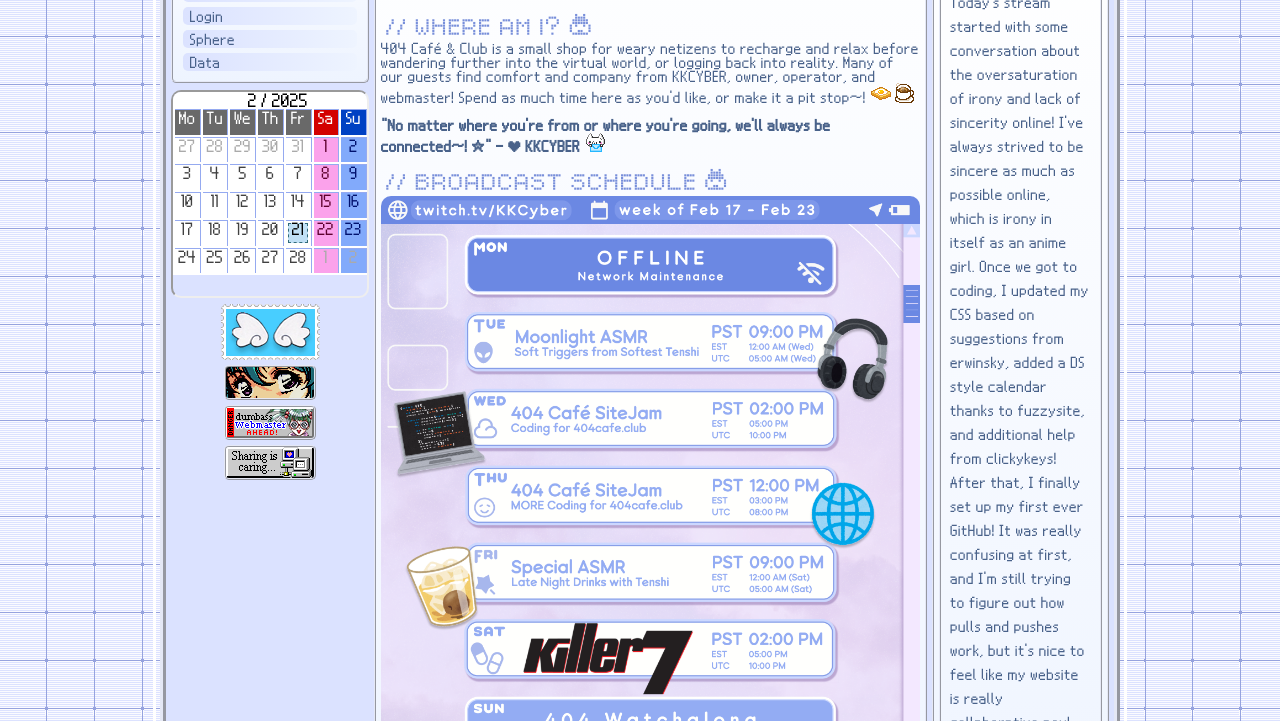
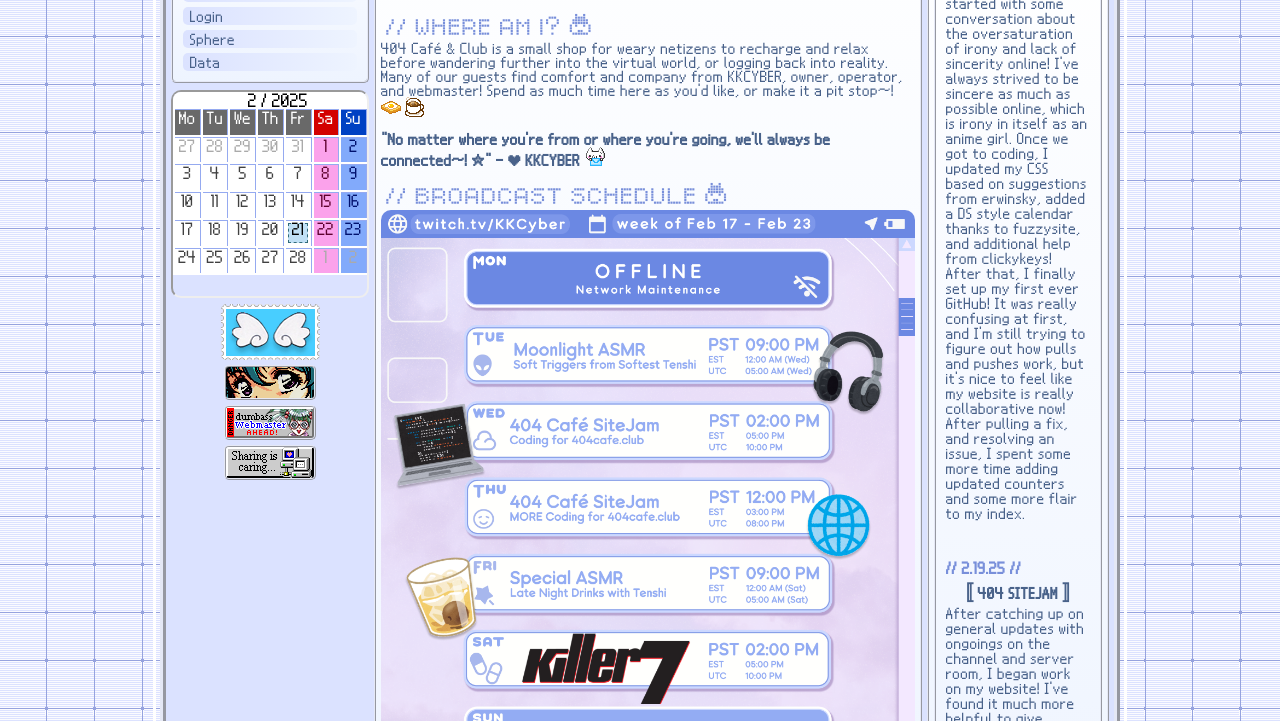
Before and after one commit to fuzzysh/404cafeclub, a plain HTML site: page 404cafeclub/index.html in a window 1280 px wide. Shown: the part 323-1044 px from the top of the page. Drawn offline with Linux system fonts and the light colour scheme; a web font is replaced by a local one.

Commit message:
adjust line-height for the paragraph tags within .scroll, and center .analysis-heading and stop it from wrapping.

```diff
--- a/404cafeclub/css/cyanobacteria.css
+++ b/404cafeclub/css/cyanobacteria.css
@@ -323,6 +323,10 @@
         margin-bottom: 25px;
 }
 
+.scroll p {
+        line-height: .75em;
+}
+
 .align {
 	display: flex;
 	justify-content: center;
@@ -359,7 +363,10 @@
 
 .analysis-heading {
         font-weight: bold;
+        text-align: center;
+        text-wrap: nowrap;
 }
+
 @media only screen and (max-width: 773px) {
         .scroll{ max-height: 500px;}
 }
```
